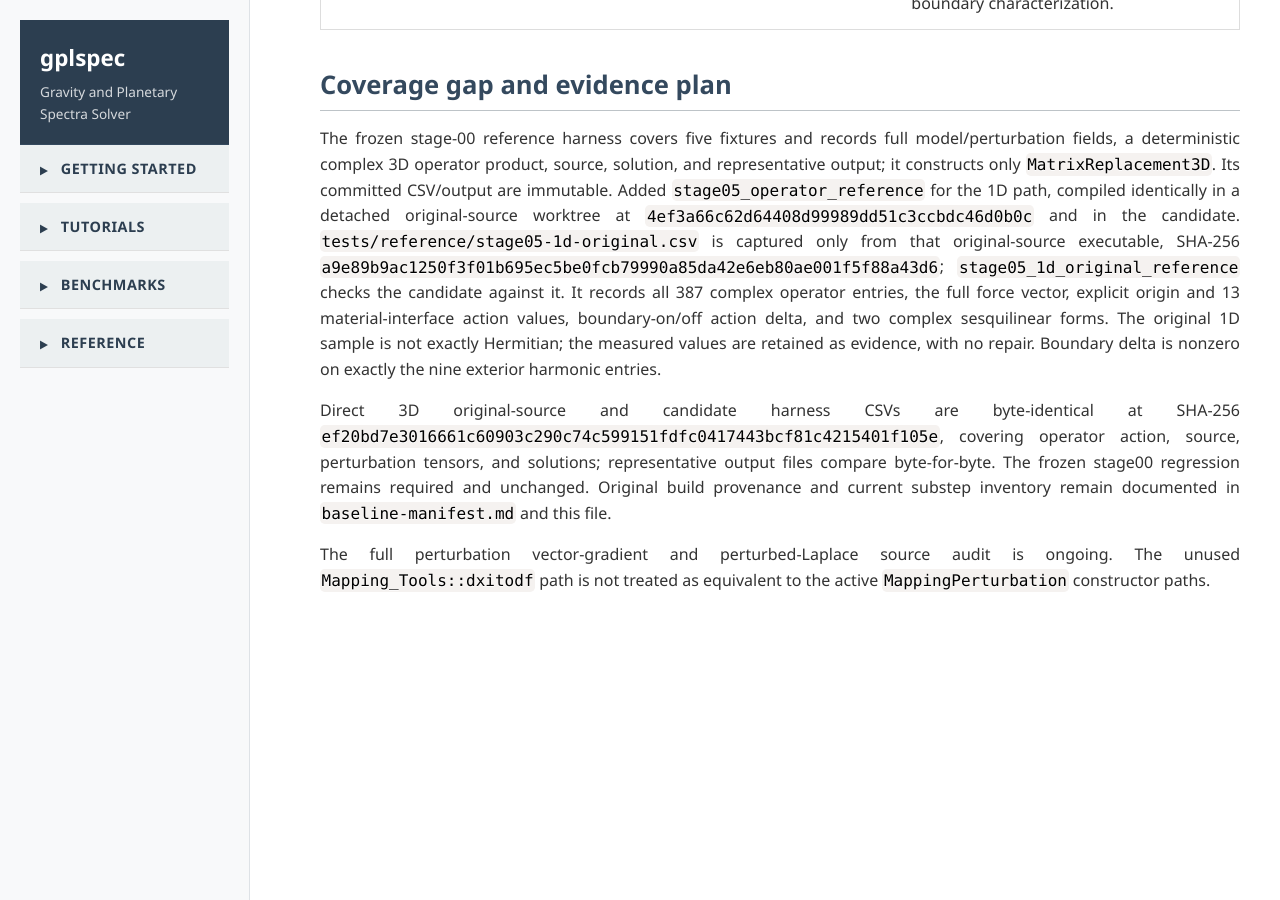
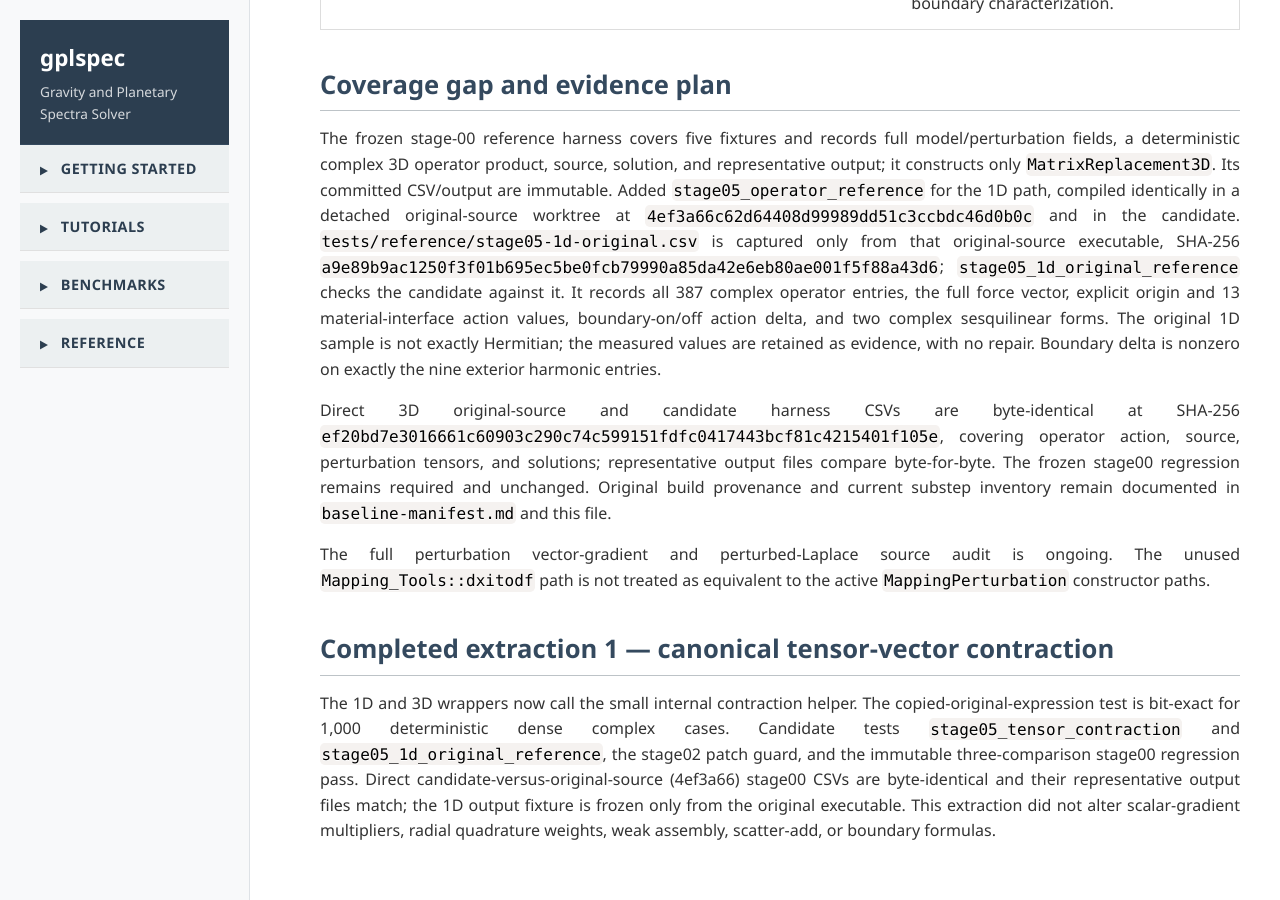
Before and after one commit to adcm2/gplspec, a Jekyll site: the page built from docs/cleanup/stage-05-decisions.md, in a window 1280 px wide and 900 px high, scrolled down 1013 px. Built offline with Jekyll 4.4.1, drawn with Linux system fonts in a browser that asks for light colours; nearby versions of some CDN libraries; our own code applies the rules of GitHub Pages for plain Markdown files; before the commit the page ends 1663 px from its top, so only the background shows below that.

Commit message:
Record stage 05 contraction validation

```diff
--- a/docs/cleanup/stage-05-decisions.md
+++ b/docs/cleanup/stage-05-decisions.md
@@ -17,3 +17,7 @@ The frozen stage-00 reference harness covers five fixtures and records full mode
 Direct 3D original-source and candidate harness CSVs are byte-identical at SHA-256 `ef20bd7e3016661c60903c290c74c599151fdfc0417443bcf81c4215401f105e`, covering operator action, source, perturbation tensors, and solutions; representative output files compare byte-for-byte. The frozen stage00 regression remains required and unchanged. Original build provenance and current substep inventory remain documented in `baseline-manifest.md` and this file.
 
 The full perturbation vector-gradient and perturbed-Laplace source audit is ongoing. The unused `Mapping_Tools::dxitodf` path is not treated as equivalent to the active `MappingPerturbation` constructor paths.
+
+## Completed extraction 1 — canonical tensor-vector contraction
+
+The 1D and 3D wrappers now call the small internal contraction helper. The copied-original-expression test is bit-exact for 1,000 deterministic dense complex cases. Candidate tests `stage05_tensor_contraction` and `stage05_1d_original_reference`, the stage02 patch guard, and the immutable three-comparison stage00 regression pass. Direct candidate-versus-original-source (4ef3a66) stage00 CSVs are byte-identical and their representative output files match; the 1D output fixture is frozen only from the original executable. This extraction did not alter scalar-gradient multipliers, radial quadrature weights, weak assembly, scatter-add, or boundary formulas.
```
